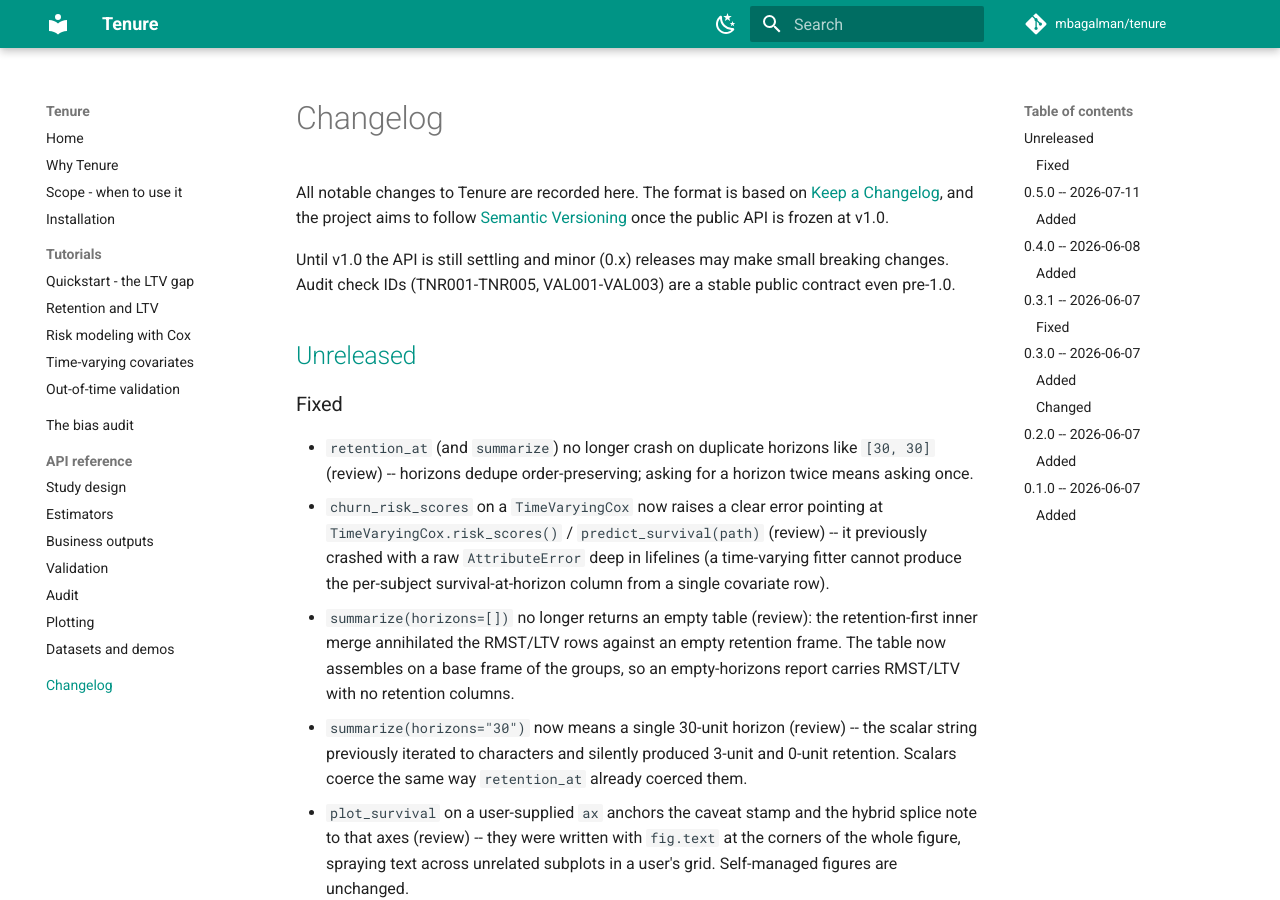
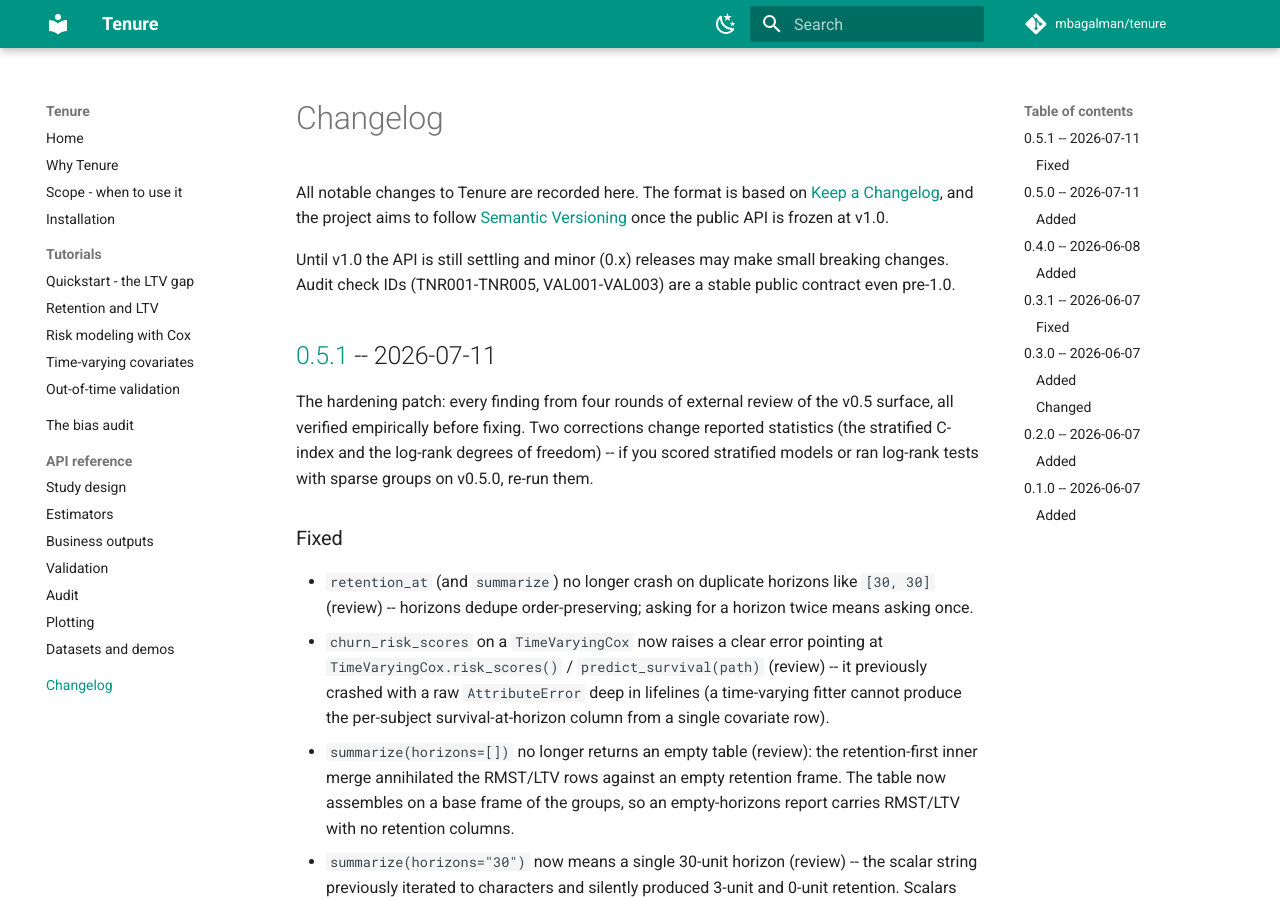
Before and after one commit to mbagalman/tenure, an MkDocs documentation site: the page built from docsite/changelog.md, in a window 1280 px wide and 900 px high. Built offline with MkDocs 1.6.1 and Material for MkDocs 9.7.7, drawn with Linux system fonts in a browser that asks for light colours; comment, search, counter and statistics services are not loaded.

Commit message:
release: version 0.5.1 -- the hardening patch
Promotes the four post-v0.5.0 review-fix rounds to a tagged release:

- Stratified C-index (within-stratum pairs) in cross_validate + concordance --
  CHANGES REPORTED NUMBERS for stratified models scored on v0.5.0.
- Log-rank degrees of freedom = covariance rank, not n_groups - 1 -- CHANGES
  p-values when a group is never at risk at any event time.
- panel_folds row-order invariance; bit-exact fold rebuild with inherited
  covariate mappings.
- hybrid_survival time-unit guard; ParametricSurvival NaN propagation.
- summarize: empty horizons no longer annihilate the table; scalar-string and
  duplicate horizons handled; retention_at duplicate-horizon crash fixed.
- plot_survival notes anchor to a user-supplied ax (no more figure spray).
- churn_risk_scores(TimeVaryingCox) raises with guidance instead of a raw
  lifelines AttributeError.
- Perf docs: O(events x rows) concordance + log-rank costs; log-rank counting
  via np.bincount.

Changelog Unreleased promoted to [0.5.1] with a re-run advisory for the two
statistical corrections. 277 tests pass; ruff clean; mkdocs --strict clean.

Co-Authored-By: Claude Fable 5 (1M context) <noreply@anthropic.com>

````diff
--- a/docsite/changelog.md
+++ b/docsite/changelog.md
@@ -7,7 +7,12 @@ All notable changes to Tenure are recorded here. The format is based on
 Until v1.0 the API is still settling and minor (0.x) releases may make small breaking changes.
 Audit check IDs (TNR001-TNR005, VAL001-VAL003) are a stable public contract even pre-1.0.
 
-## [Unreleased]
+## [0.5.1] -- 2026-07-11
+
+The hardening patch: every finding from four rounds of external review of the v0.5 surface, all
+verified empirically before fixing. Two corrections change reported statistics (the stratified
+C-index and the log-rank degrees of freedom) -- if you scored stratified models or ran log-rank
+tests with sparse groups on v0.5.0, re-run them.
 
 ### Fixed
 
@@ -211,7 +216,7 @@ with the study-design audit as the hero feature.
 - Packaging: MIT license, pyproject/hatchling, ruff, pytest, GitHub Actions (Linux + Windows),
   Python 3.10+.
 
-[Unreleased]: https://github.com/mbagalman/tenure/compare/v0.5.0...HEAD
+[0.5.1]: https://github.com/mbagalman/tenure/releases/tag/v0.5.1
 [0.5.0]: https://github.com/mbagalman/tenure/releases/tag/v0.5.0
 [0.4.0]: https://github.com/mbagalman/tenure/releases/tag/v0.4.0
 [0.3.1]: https://github.com/mbagalman/tenure/releases/tag/v0.3.1
--- a/docsite/installation.md
+++ b/docsite/installation.md
@@ -40,7 +40,7 @@ pip install -e ".[docs]"   # mkdocs-material + mkdocstrings, to build this docum
 
 ```python
 import tenure
-print(tenure.__version__)            # 0.5.0
+print(tenure.__version__)            # 0.5.1
 
 # Run the built-in demo end to end -- no data of your own needed.
 result = tenure.naive_vs_corrected_demo()
--- a/pyproject.toml
+++ b/pyproject.toml
@@ -4,7 +4,7 @@ build-backend = "hatchling.build"
 
 [project]
 name = "tenure"
-version = "0.5.0"
+version = "0.5.1"
 description = "Audit-first survival analysis for B2C customer churn -- makes the correct churn study design the default."
 readme = "README.md"
 requires-python = ">=3.10"
--- a/tenure/__init__.py
+++ b/tenure/__init__.py
@@ -61,7 +61,7 @@ from tenure.validation import (
 )
 from tenure.workflow import RetentionResult, RetentionStudy
 
-__version__ = "0.5.0"
+__version__ = "0.5.1"
 
 __all__ = [
     "StudyDesign",
````
